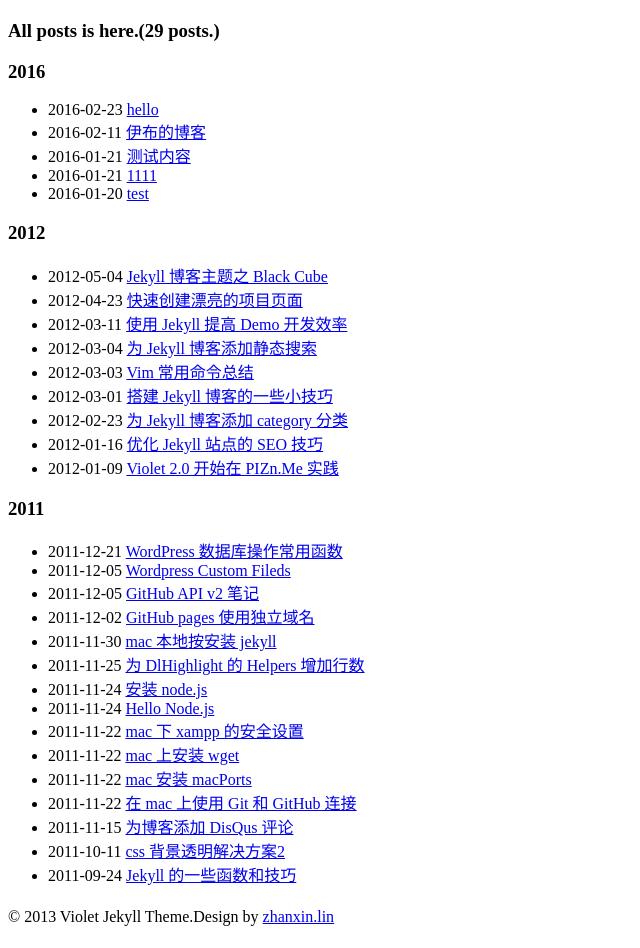
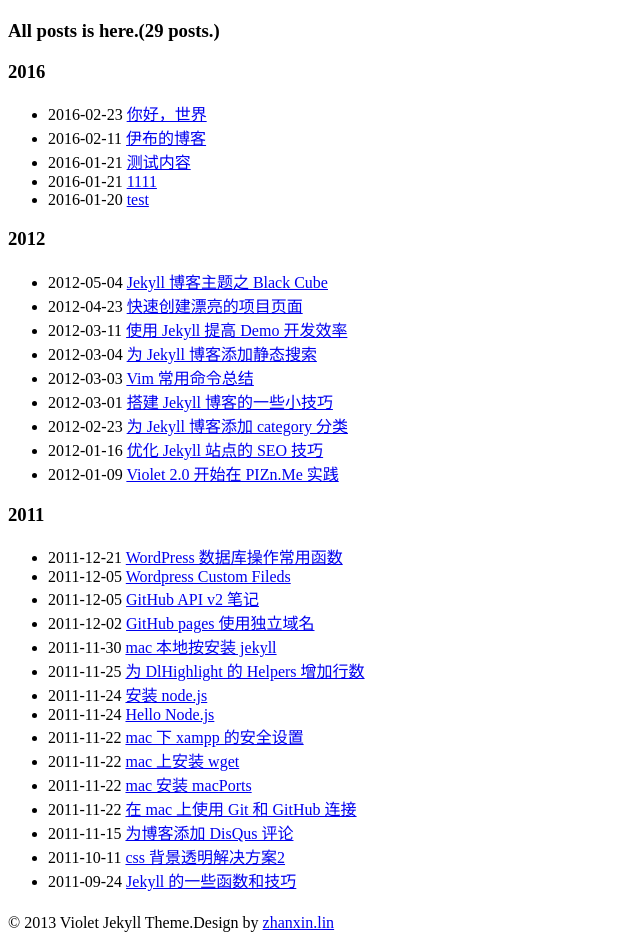
Before and after one commit to pizn/pizn.github.com, a Jekyll site: the page built from archives.html, in a window 1280 px wide. Shown: the whole page, without its empty margins (0-640 px from the left). Built offline with Jekyll 4.4.1, drawn with Linux system fonts in a browser that asks for light colours; nearby versions of some CDN libraries; some web fonts are replaced; library files that are not in the unit come from our copies; comment, search, counter and statistics services are not loaded.

Commit message:
[log]: Update post

```diff
--- a/_posts/test2-123/2016-02-23-hello-eevee.md
+++ b/_posts/test2-123/2016-02-23-hello-eevee.md
@@ -1,6 +1,7 @@
 ---
 layout: post
-title: hello
+title: 你好，世界
 description: hello
+
 ---
 # 你好，世界！
```
